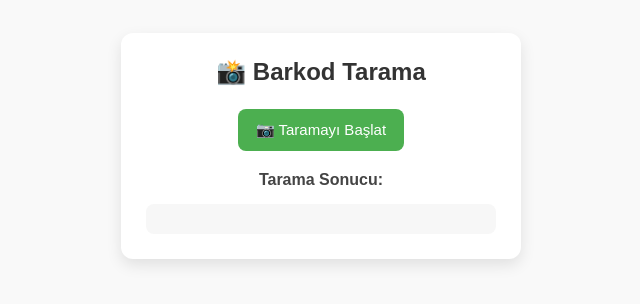
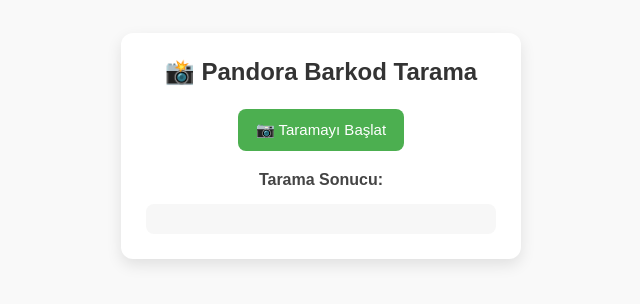
Before and after one commit to pnd-107112/barcode-scanner, a plain HTML site: page index.html in a window 1280 px wide. Shown: the part 254-558 px from the top of the page, without its empty margins (319-959 px from the left). Drawn offline with Linux system fonts and the light colour scheme.

Commit message:
Update index.html

```diff
--- a/index.html
+++ b/index.html
@@ -77,7 +77,7 @@
 </head>
 <body>
     <div class="container">
-        <h2>📸 Barkod Tarama</h2>
+        <h2>📸 Pandora Barkod Tarama</h2>
         <button id="start-btn" class="btn-start">📷 Taramayı Başlat</button>
         <button id="stop-btn" class="btn-stop">⏹ Taramayı Durdur</button>
         <button id="reset-btn" class="btn-reset">🔄 Sıfırla</button>
```
